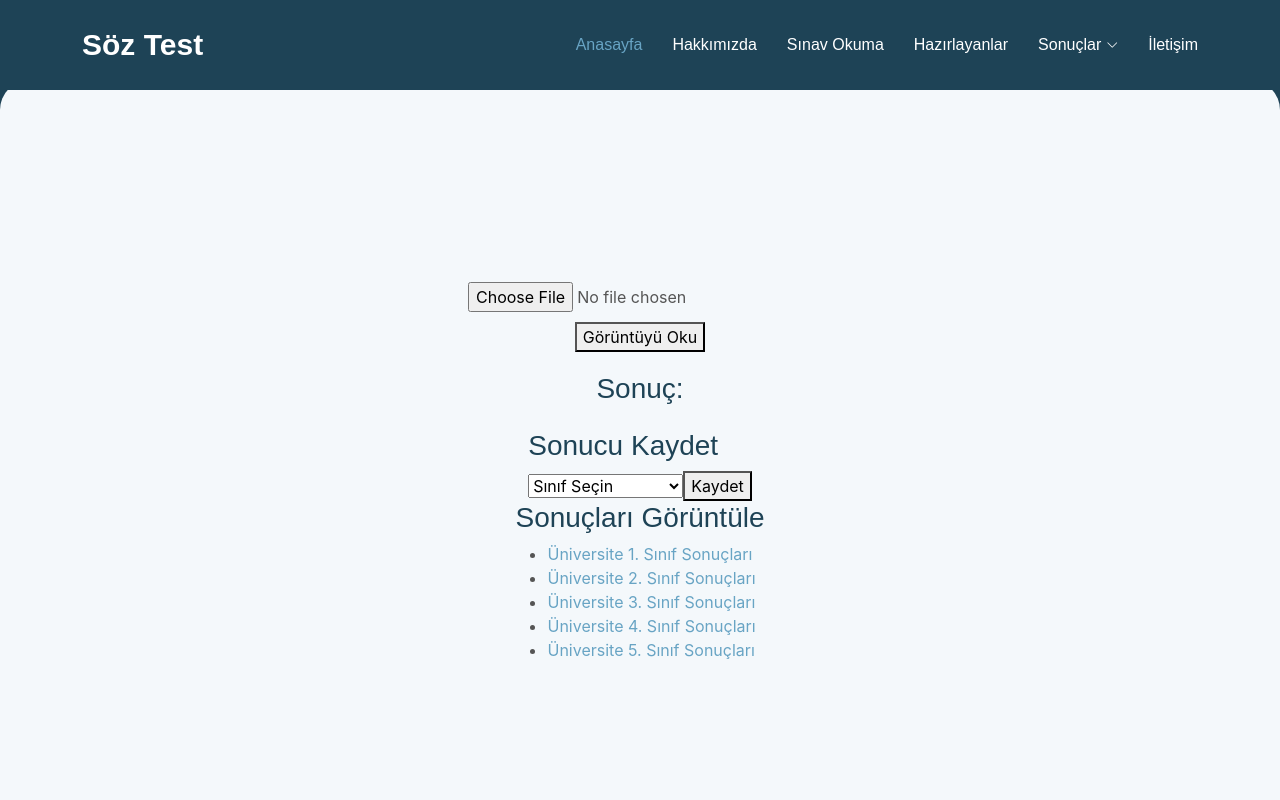
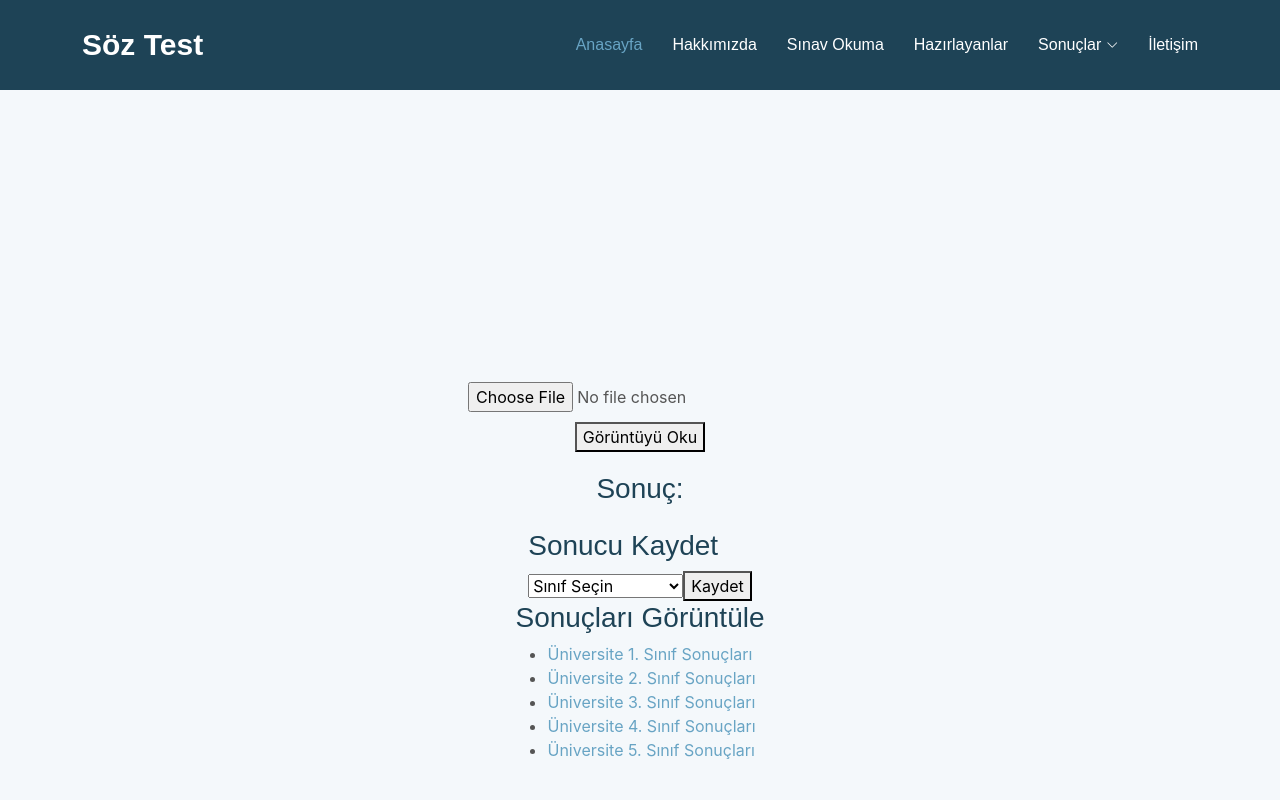
Before and after one commit to busraknar/my-test-app, a React (Create React App) app: page /test in a window 1280 px wide. Shown: the top 800 px of the page. Built offline with nearby package versions, Linux system fonts and the light colour scheme.

Commit message:
Margin changed

```diff
--- a/src/components/readingTest.css
+++ b/src/components/readingTest.css
@@ -1,12 +1,13 @@
 /* test.css */
 .container2 {
-    margin-top: 80px;
+    margin-top: 30px;
+    padding-top: 100px;
     display: flex;
     background-color: #f4f8fb;
     flex-direction: column;
     align-items: center; /* Yatayda ortalama */
     justify-content: center; /* Dikeyde ortalama */
-    height: 100vh; /* Ekranın tamamını kaplama */
+    height: 1000px;
     border-radius: 30px;
   }
 
```
